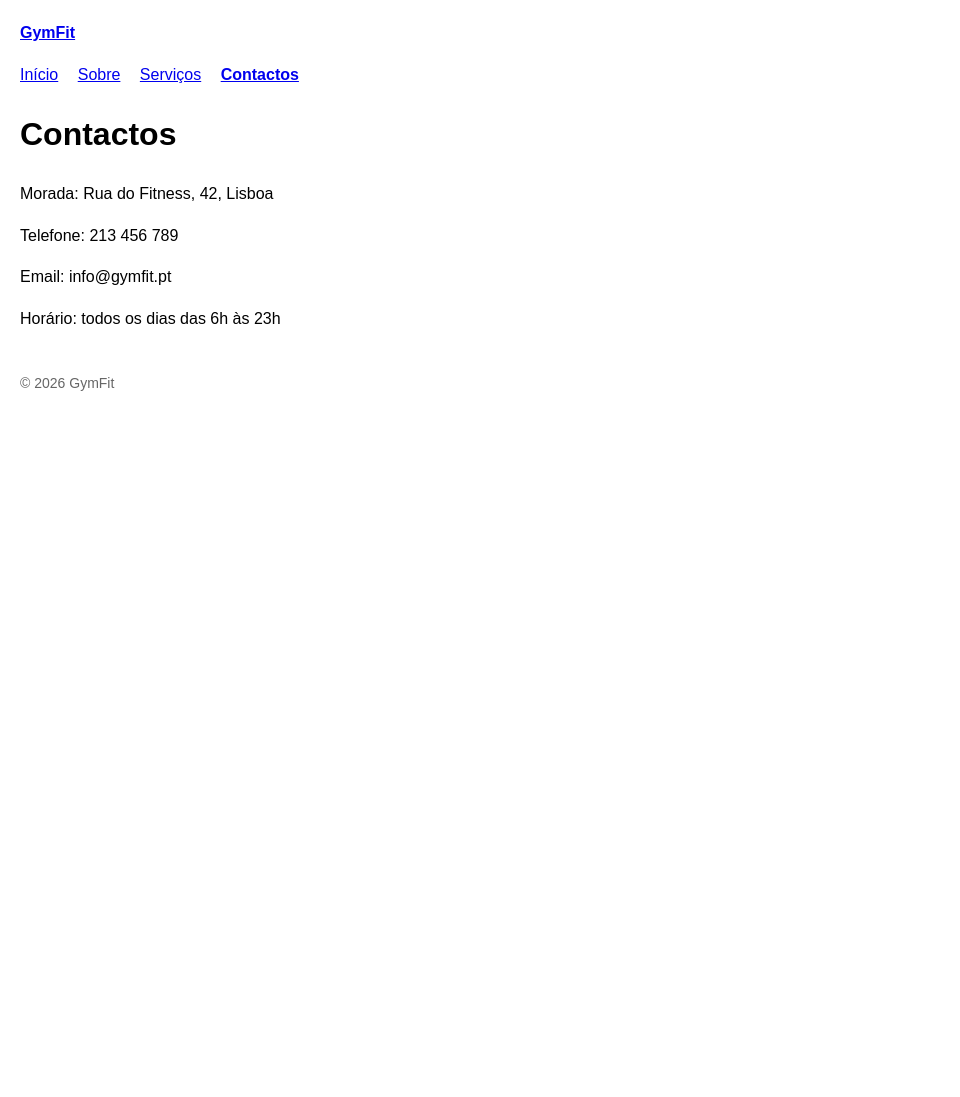
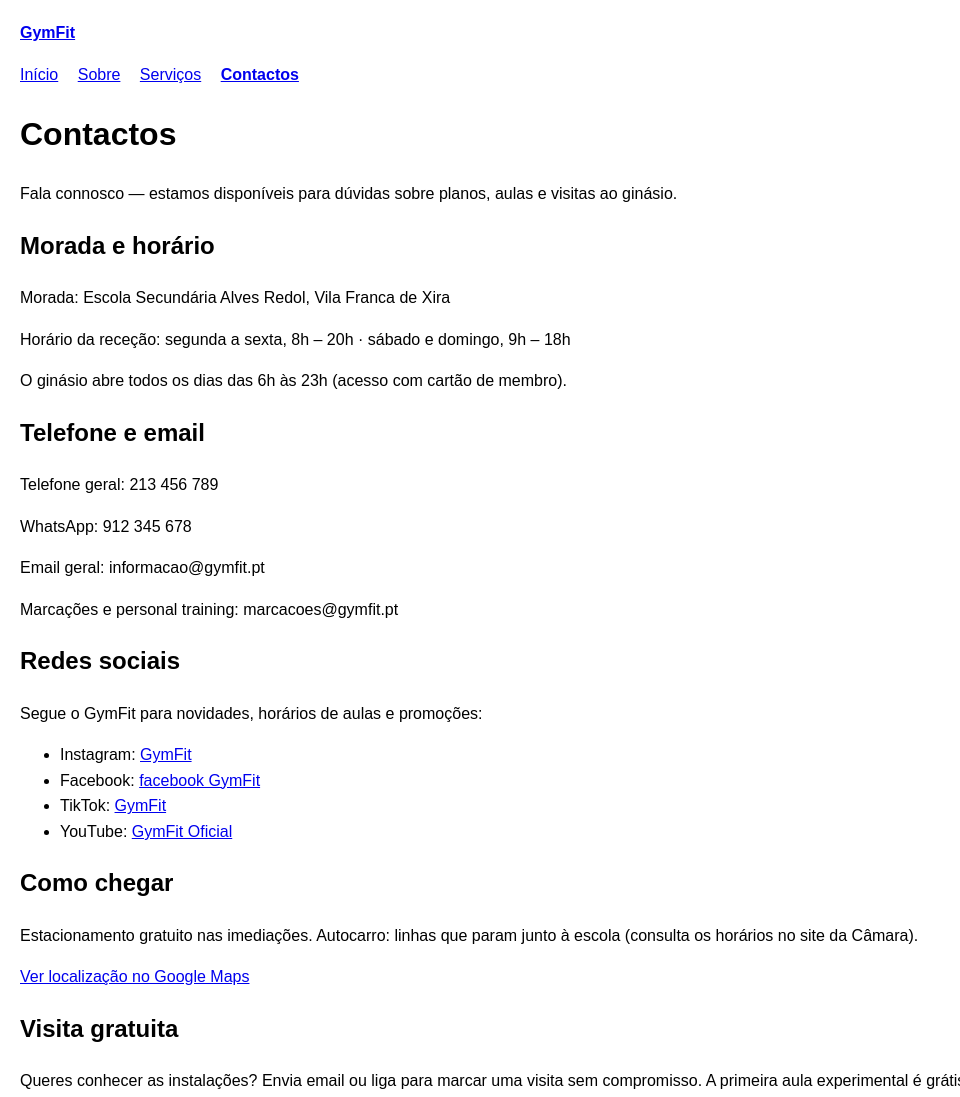
Before and after one commit to DiogoSimoesDEV/Trabalho-Multimedia, a plain HTML site: page Projeto/contactos.html in a window 1280 px wide. Shown: the top 1097 px of the page, without its empty margins (0-960 px from the left). Before the commit the page ends 800 px from the top, so only its background shows below. Drawn offline with Linux system fonts and the light colour scheme.

Commit message:
Conteúdo adicionado à página

```diff
--- a/Projeto/contactos.html
+++ b/Projeto/contactos.html
@@ -24,10 +24,34 @@
 
   <main>
     <h1>Contactos</h1>
-    <p>Morada: Rua do Fitness, 42, Lisboa</p>
-    <p>Telefone: 213 456 789</p>
-    <p>Email: info@gymfit.pt</p>
-    <p>Horário: todos os dias das 6h às 23h</p>
+    <p>Fala connosco — estamos disponíveis para dúvidas sobre planos, aulas e visitas ao ginásio.</p>
+
+    <h2>Morada e horário</h2>
+    <p>Morada: Escola Secundária Alves Redol, Vila Franca de Xira</p>
+    <p>Horário da receção: segunda a sexta, 8h – 20h · sábado e domingo, 9h – 18h</p>
+    <p>O ginásio abre todos os dias das 6h às 23h (acesso com cartão de membro).</p>
+
+    <h2>Telefone e email</h2>
+    <p>Telefone geral: 213 456 789</p>
+    <p>WhatsApp: 912 345 678</p>
+    <p>Email geral: informacao@gymfit.pt</p>
+    <p>Marcações e personal training: marcacoes@gymfit.pt</p>
+
+    <h2>Redes sociais</h2>
+    <p>Segue o GymFit para novidades, horários de aulas e promoções:</p>
+    <ul>
+      <li>Instagram: <a href="https://instagram.com" target="_blank">GymFit</a></li>
+      <li>Facebook: <a href="https://facebook.com" target="_blank">facebook GymFit</a></li>
+      <li>TikTok: <a href="https://tiktok.com" target="_blank">GymFit</a></li>
+      <li>YouTube: <a href="https://youtube.com" target="_blank">GymFit Oficial</a></li>
+    </ul>
+
+    <h2>Como chegar</h2>
+    <p>Estacionamento gratuito nas imediações. Autocarro: linhas que param junto à escola (consulta os horários no site da Câmara).</p>
+    <p><a href="https://maps.google.com" target="_blank">Ver localização no Google Maps</a></p>
+
+    <h2>Visita gratuita</h2>
+    <p>Queres conhecer as instalações? Envia email ou liga para marcar uma visita sem compromisso. A primeira aula experimental é grátis para novos membros.</p>
   </main>
 
   <footer>
```
